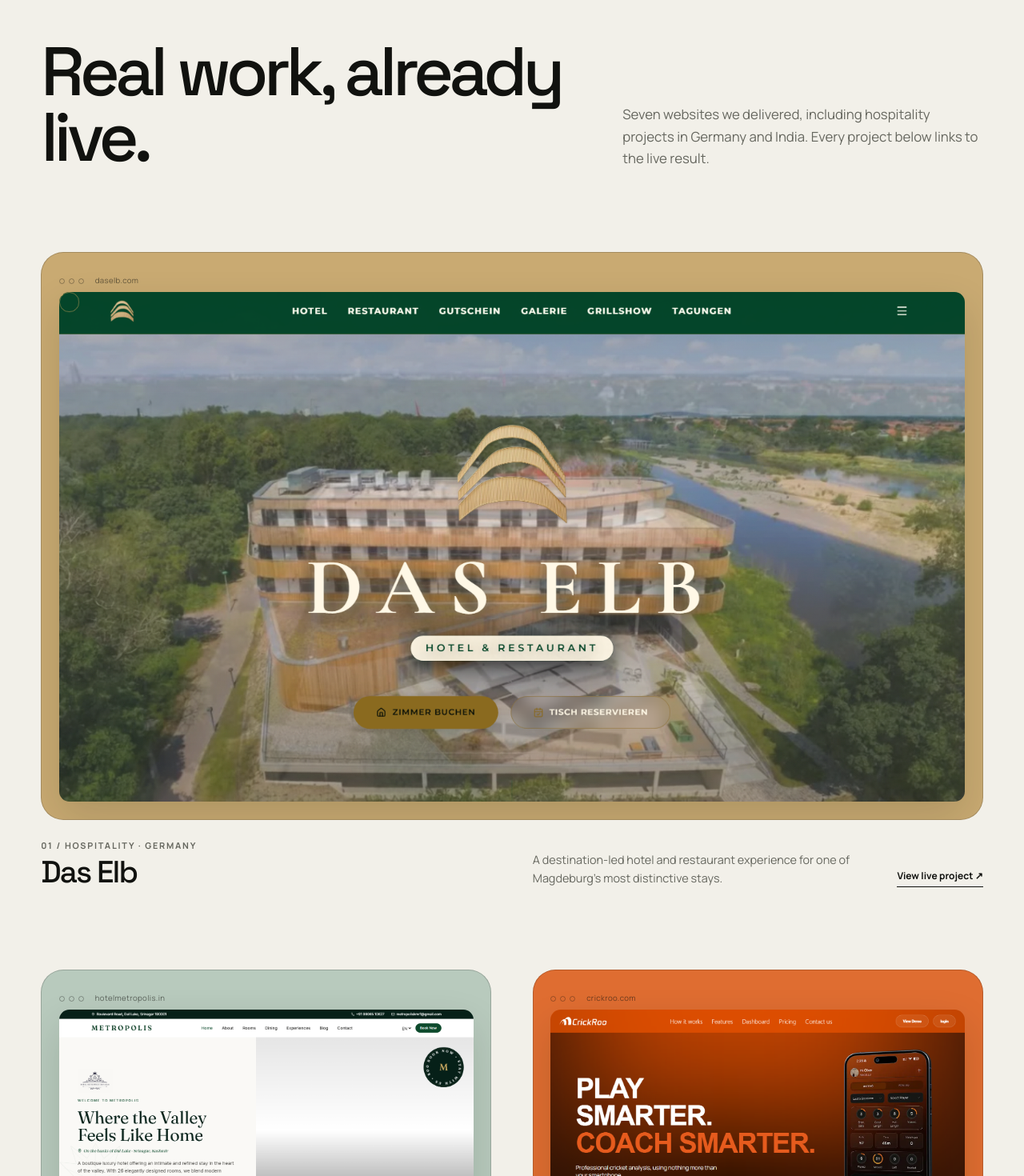
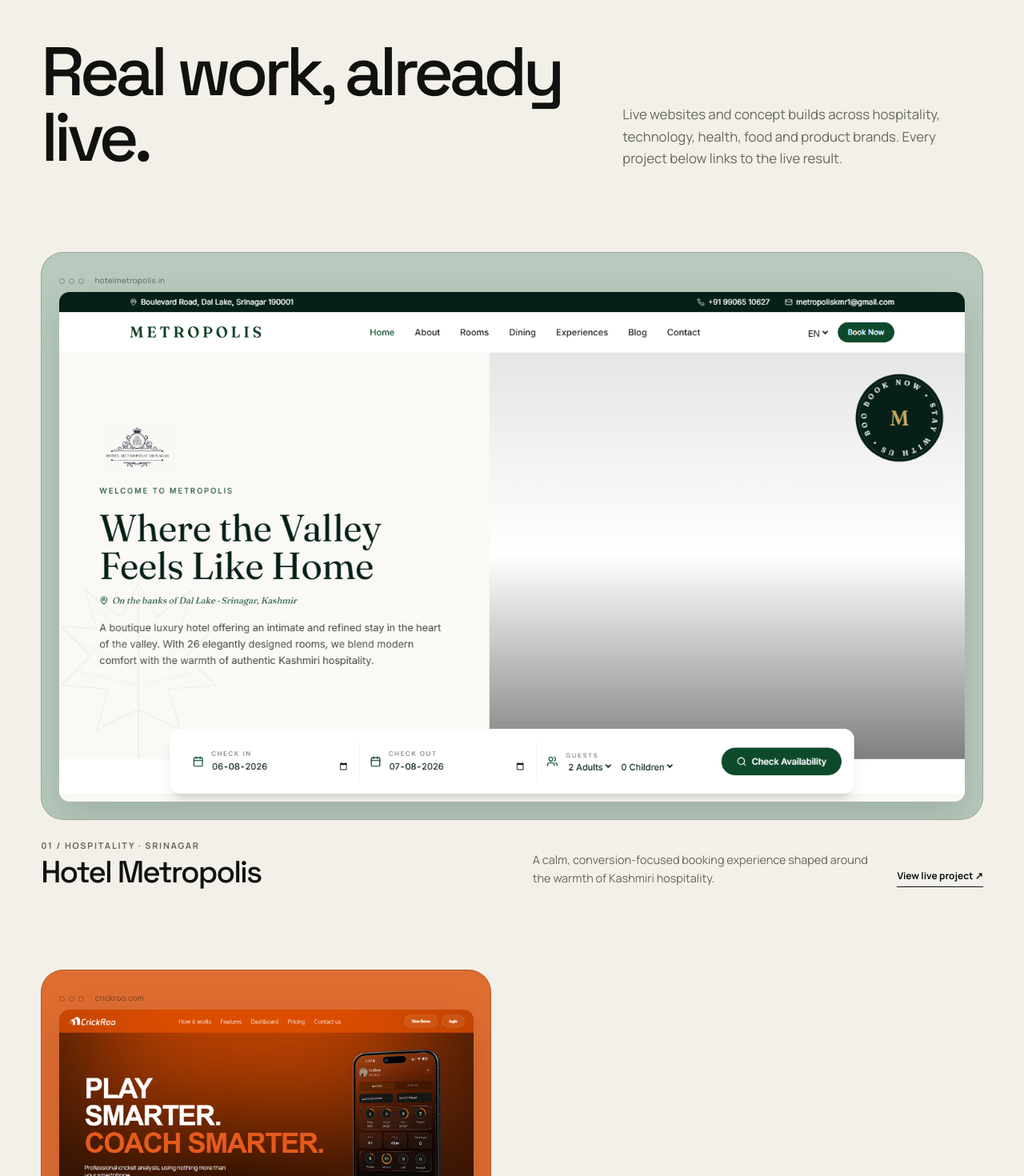
Before and after one commit to veer-pratapsingh/portfolio, a Next.js app: page / in a window 1280 px wide. Shown: the part 1000-2470 px from the top of the page at 80% size. Built offline with nearby package versions, Linux system fonts and the light colour scheme.

Commit message:
Refresh portfolio work and motion system

```diff
--- a/app/globals.css
+++ b/app/globals.css
@@ -1063,6 +1063,26 @@
 
 .project-card {
   min-width: 0;
+  animation: project-rise 800ms cubic-bezier(.2,.8,.2,1) both;
+  transition: transform 500ms cubic-bezier(.2,.8,.2,1);
+}
+
+.project-card:hover {
+  transform: translateY(-8px);
+}
+
+.project-card:nth-child(2) { animation-delay: 90ms; }
+.project-card:nth-child(3) { animation-delay: 160ms; }
+.project-card:nth-child(4) { animation-delay: 230ms; }
+.project-card:nth-child(5) { animation-delay: 300ms; }
+.project-card:nth-child(6) { animation-delay: 370ms; }
+.project-card:nth-child(7) { animation-delay: 440ms; }
+.project-card:nth-child(8) { animation-delay: 510ms; }
+.project-card:nth-child(9) { animation-delay: 580ms; }
+
+@keyframes project-rise {
+  from { opacity: 0; transform: translateY(24px); }
+  to { opacity: 1; transform: translateY(0); }
 }
 
 .project-wide {
@@ -1117,6 +1137,81 @@
 .project-visual:hover > img {
   filter: saturate(1.08);
   transform: scale(1.018);
+}
+
+.project-placeholder {
+  position: relative;
+  display: flex;
+  min-height: 260px;
+  aspect-ratio: 16 / 9;
+  flex-direction: column;
+  justify-content: flex-end;
+  overflow: hidden;
+  padding: clamp(1.5rem, 4vw, 4rem);
+  border-radius: clamp(0.65rem, 1vw, 1rem);
+  background:
+    linear-gradient(135deg, color-mix(in srgb, var(--card-accent) 80%, #fff 20%), var(--card-accent));
+  color: var(--ink);
+  isolation: isolate;
+}
+
+.project-placeholder::before,
+.project-placeholder::after {
+  position: absolute;
+  z-index: -1;
+  border: 1px solid rgba(17, 18, 15, 0.24);
+  border-radius: 50%;
+  content: "";
+  transition: transform 800ms cubic-bezier(.2,.8,.2,1);
+}
+
+.project-placeholder::before {
+  top: -32%;
+  right: -8%;
+  width: 64%;
+  aspect-ratio: 1;
+}
+
+.project-placeholder::after {
+  right: 22%;
+  bottom: -42%;
+  width: 54%;
+  aspect-ratio: 1;
+}
+
+.project-visual:hover .project-placeholder::before {
+  transform: translate(-10%, 8%) scale(1.08);
+}
+
+.project-visual:hover .project-placeholder::after {
+  transform: translate(8%, -6%) scale(1.08);
+}
+
+.project-placeholder span,
+.project-placeholder small {
+  position: relative;
+  z-index: 1;
+  font-size: 0.66rem;
+  font-weight: 800;
+  letter-spacing: 0.14em;
+  text-transform: uppercase;
+}
+
+.project-placeholder strong {
+  position: relative;
+  z-index: 1;
+  max-width: 700px;
+  margin: 0.8rem 0;
+  font-family: var(--font-display), sans-serif;
+  font-size: clamp(2.1rem, 5vw, 5.2rem);
+  font-weight: 500;
+  letter-spacing: -0.07em;
+  line-height: 0.88;
+}
+
+.project-placeholder small {
+  color: rgba(17, 18, 15, 0.64);
+  letter-spacing: 0.08em;
 }
 
 .visit-badge {
@@ -1149,6 +1244,9 @@
 .accent-sage { --card-accent: #c9d2bc; }
 .accent-red { --card-accent: #d6a39a; }
 .accent-amber { --card-accent: #e5b956; }
+.accent-coral { --card-accent: #e58f72; }
+.accent-violet { --card-accent: #b1a2db; }
+.accent-blue { --card-accent: #9dbad3; }
 
 .project-info {
   display: grid;
--- a/app/page.tsx
+++ b/app/page.tsx
@@ -3,17 +3,6 @@
 const projects = [
   {
     number: "01",
-    title: "Das Elb",
-    type: "Hospitality · Germany",
-    description:
-      "A destination-led hotel and restaurant experience for one of Magdeburg’s most distinctive stays.",
-    image: "/projects/daselb.png",
-    url: "https://daselb.com/",
-    accent: "accent-gold",
-    size: "project-wide",
-  },
-  {
-    number: "02",
     title: "Hotel Metropolis",
     type: "Hospitality · Srinagar",
     description:
@@ -21,10 +10,10 @@
     image: "/projects/hotel-metropolis.png",
     url: "https://hotelmetropolis.in/",
     accent: "accent-forest",
-    size: "",
+    size: "project-wide",
   },
   {
-    number: "03",
+    number: "02",
     title: "CrickRoo",
     type: "Sports technology",
     description:
@@ -35,7 +24,7 @@
     size: "",
   },
   {
-    number: "04",
+    number: "03",
     title: "Synterra Tech Labs",
     type: "Technology studio",
     description:
@@ -46,7 +35,7 @@
     size: "project-wide",
   },
   {
-    number: "05",
+    number: "04",
     title: "Hormone Nutrition Clinic",
     type: "Health & wellness",
     description:
@@ -57,7 +46,7 @@
     size: "",
   },
   {
-    number: "06",
+    number: "05",
     title: "Ambur Cold Chain",
     type: "Food & logistics",
     description:
@@ -68,7 +57,7 @@
     size: "",
   },
   {
-    number: "07",
+    number: "06",
     title: "Tripund Technologies",
     type: "Digital product agency",
     description:
@@ -76,44 +65,44 @@
     image: "/projects/tripund.png",
     url: "https://tripundtechnologies.in/",
     accent: "accent-amber",
+    size: "project-wide",
+  },
+  {
+    number: "07",
+    title: "Hotel ElbRivera Concept",
+    type: "Hospitality concept · Magdeburg",
+    description:
+      "A conversion-led hotel concept translating riverside stays, wellness, F&B and events into one clearer guest journey.",
+    image: null,
+    url: "https://www2.hotel-elbrivera.de/hotel-magdeburg-concept-a-vorschau-entwurf/",
+    accent: "accent-coral",
+    size: "project-wide",
+  },
+  {
+    number: "08",
+    title: "Langbar Berlin — Concept 01",
+    type: "Hospitality concept · Berlin",
+    description:
+      "A first visual direction for a Berlin bar and hospitality experience, built around atmosphere, place and a sharper conversion path.",
+    image: null,
+    url: "https://langbar-berlin-concept.vercel.app/",
+    accent: "accent-violet",
+    size: "",
+  },
+  {
+    number: "09",
+    title: "Langbar Berlin — Concept 02",
+    type: "Hospitality concept · Berlin",
+    description:
+      "A second concept route exploring a more editorial, night-led identity for Langbar Berlin.",
+    image: null,
+    url: "https://langbar-berlin-concept-2.vercel.app/",
+    accent: "accent-blue",
     size: "project-wide project-final",
   },
 ];
 
-const contentWork = [
-  {
-    number: "01",
-    name: "Singh Laly Official",
-    handle: "@singhlalyofficial",
-    type: "Personal brand · Food & hospitality",
-    description:
-      "Short-form content and profile management for a Germany-based chef and hospitality entrepreneur—turning food, personality and culture into a consistent social presence.",
-    image: "/content/singh-laly.jpg",
-    url: "https://www.instagram.com/singhlalyofficial/",
-    services: ["Content direction", "Reels", "Publishing", "Community"],
-    accent: "content-warm",
-  },
-  {
-    number: "02",
-    name: "Intellia MIET",
-    handle: "@intellia_miet",
-    type: "Education · AI community",
-    description:
-      "Event-led content for MIET’s AI and AI/ML departmental society—making workshops, student activity and campus momentum visible.",
-    image: "/content/intellia-2.jpg",
-    url: "https://www.instagram.com/intellia_miet/",
-    services: ["Event coverage", "Editorial planning", "Visual system", "Community"],
-    accent: "content-cool",
-  },
-];
-
 const hotelBenchmarks = [
-  { name: "DO & CO Hotel", city: "Munich", url: "https://www.docohotel.com/munich/en/home/", cue: "One clear luxury story" },
-  { name: "BEYOND by Geisel", city: "Munich", url: "https://www.beyond-muc.de/en/", cue: "Place-led visual identity" },
-  { name: "Pullman Munich", city: "Munich", url: "https://www.pullman-hotel-muenchen.de/", cue: "Meetings made findable" },
-  { name: "Legend Hotel", city: "Cologne", url: "https://www.legendhotel.de/en/", cue: "Rooms framed as experiences" },
-  { name: "Rhein-Hotel St. Martin", city: "Cologne", url: "https://www.rheinhotel-koeln.de/en", cue: "Direct-booking benefits" },
-  { name: "The Midtown Hotel", city: "Cologne", url: "https://themidtownhotel.de/en/", cue: "Simple room comparison" },
   { name: "RAAS Hotels", city: "India", url: "https://www.raashotels.com/", cue: "Heritage through modern design" },
   { name: "Seclude Hotels", city: "India", url: "https://seclude.in/", cue: "Destination discovery" },
   { name: "Brij Hotels", city: "India", url: "https://www.brijhotels.com/hotels/all", cue: "Story-rich property portfolio" },
@@ -136,7 +125,6 @@
         <nav aria-label="Primary navigation">
           <a href="/research">Our research</a>
           <a href="#work">Our work</a>
-          <a href="#content">Content</a>
           <a href="#studio">Studio</a>
           <a href="#contact">Contact</a>
         </nav>
@@ -182,9 +170,9 @@
             </div>
           </div>
           <div className="hero-stat">
-            <div><strong>07</strong><span>Live websites</span></div>
+            <div><strong>09</strong><span>Web projects</span></div>
             <i aria-hidden="true" />
-            <div><strong>02</strong><span>Social brands</span></div>
+            <div><strong>03</strong><span>Concept builds</span></div>
           </div>
           <div className="orbit-note" aria-hidden="true">
             <span>Build</span><span>Publish</span><span>Grow</span>
@@ -206,8 +194,8 @@
           <p className="section-kicker">Verified client work / 2024–26</p>
           <h2>Real work, already live.</h2>
           <p>
-            Seven websites we delivered, including hospitality projects in
-            Germany and India. Every project below links to the live result.
+            Live websites and concept builds across hospitality, technology,
+            health, food and product brands. Every project below links to the live result.
           </p>
         </div>
 
@@ -228,6 +216,7 @@
                   <span /><span /><span />
                   <p>{project.url.replace(/^https?:\/\/(www\.)?/, "").replace(/\/$/, "")}</p>
                 </div>
+                {project.image ? (
                   <img
                     src={project.image}
                     alt={`${project.title} website homepage`}
@@ -235,6 +224,13 @@
                     height="900"
                     loading="lazy"
                   />
+                ) : (
+                  <div className="project-placeholder" aria-hidden="true">
+                    <span>Concept build</span>
+                    <strong>{project.title}</strong>
+                    <small>{project.type}</small>
+                  </div>
+                )}
                 <span className="visit-badge" aria-hidden="true">Visit site ↗</span>
               </a>
               <div className="project-info">
@@ -260,10 +256,10 @@
       <section className="benchmark-section" id="benchmarks">
         <div className="benchmark-heading">
           <p className="section-kicker">Hospitality projects / Selected hotels</p>
-          <h2>Selected hotel projects,<br /><span>across three markets.</span></h2>
+          <h2>Selected hotel projects,<br /><span>across India.</span></h2>
           <p>
-            Twelve hotel websites across Munich, Cologne and India, selected
-            for their approach to storytelling, direct booking and guest experience.
+            Six India-based hotel websites selected for their approach to
+            storytelling, direct booking and guest experience.
           </p>
         </div>
         <div className="benchmark-grid">
@@ -273,61 +269,6 @@
               <div><strong>{hotel.name}</strong><small>{hotel.city} · {hotel.cue}</small></div>
               <ExternalArrow />
             </a>
-          ))}
-        </div>
-      </section>
-
-      <section className="content-section" id="content">
-        <div className="content-heading">
-          <p className="section-kicker light">Content management / Selected accounts</p>
-          <h2>More than posting.<br /><span>Building a presence.</span></h2>
-          <p>
-            From editorial planning to publishing and community, we help brands
-            show up with content that feels coherent, relevant and unmistakably theirs.
-          </p>
-        </div>
-
-        <div className="content-services" aria-label="Content management services">
-          <span>Direction</span><span>Planning</span><span>Reels</span>
-          <span>Publishing</span><span>Community</span>
-        </div>
-
-        <div className="content-grid">
-          {contentWork.map((account) => (
-            <article className={`content-case ${account.accent}`} key={account.url}>
-              <a
-                className="content-visual"
-                href={account.url}
-                target="_blank"
-                rel="noreferrer"
-                aria-label={`View ${account.name} on Instagram`}
-              >
-                <div className="social-bar" aria-hidden="true">
-                  <span className="social-avatar">{account.name.slice(0, 1)}</span>
-                  <div><strong>{account.handle}</strong><small>Instagram</small></div>
-                  <b>•••</b>
-                </div>
-                <img
-                  src={account.image}
-                  alt={`${account.name} content management work`}
-                  width="1200"
-                  height="800"
-                  loading="lazy"
-                />
-                <span className="instagram-badge" aria-hidden="true">View account ↗</span>
-              </a>
-              <div className="content-info">
-                <p className="content-meta">{account.number} / {account.type}</p>
-                <h3>{account.name}</h3>
-                <p>{account.description}</p>
-                <ul aria-label={`Services provided for ${account.name}`}>
-                  {account.services.map((service) => <li key={service}>{service}</li>)}
-                </ul>
-                <a href={account.url} target="_blank" rel="noreferrer">
-                  Open on Instagram <ExternalArrow />
-                </a>
-              </div>
-            </article>
           ))}
         </div>
       </section>
```
Also changed, not shown: app/research/page.tsx (+4 -7 lines), 2 other files (tests, documents, lock files or other folders). Lines whose indentation alone changed are shown as unchanged.
